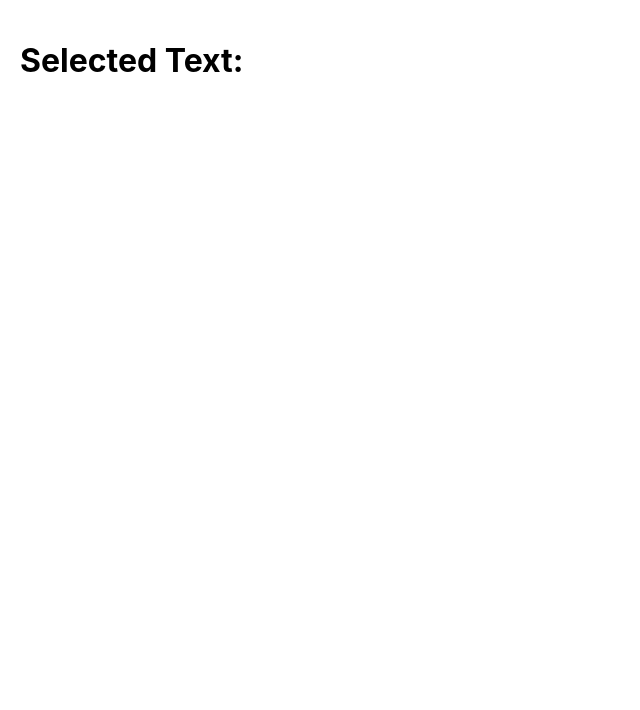
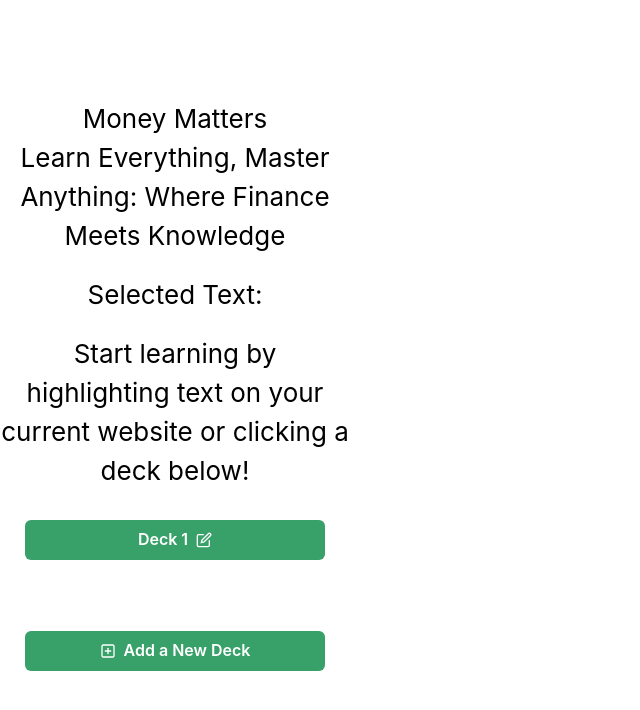
Before and after one commit to nelson123-lab/HackUNT2023, a React (Create React App) app in the folder client/: page / in a window 1280 px wide. Shown: the top 710 px of the page, without its empty margins (0-640 px from the left). Built offline with nearby package versions, Linux system fonts and the light colour scheme; no server answers.

Commit message:
Integrate into extension

```diff
--- a/client/src/App.css
+++ b/client/src/App.css
@@ -17,14 +17,14 @@
 }
 
 .App-header {
-  background-color: #282c34;
+  background-color: #ffffff;
   min-height: 100vh;
   display: flex;
   flex-direction: column;
   align-items: center;
   justify-content: center;
   font-size: calc(10px + 2vmin);
-  color: white;
+  color: black;
 }
 
 .App-link {
--- a/client/src/App.js
+++ b/client/src/App.js
@@ -1,3 +1,4 @@
+/* global chrome */
 import { ChakraProvider, Input } from '@chakra-ui/react';
 import { Button, Stack } from '@chakra-ui/react';
 import { PlusSquareIcon, EditIcon } from '@chakra-ui/icons';
@@ -5,7 +6,7 @@ import React, { useState, useEffect } from 'react';
 import Popup from './Popup';
 import './App.css';
 
-/* global chrome */
+
 
 function App() {
   const [deckNames, setDeckNames] = useState(['Deck 1']);
@@ -61,6 +62,7 @@ function App() {
         <header className="App-header">
           <div className="appname">Money Matters</div>
           <p>Learn Everything, Master Anything: Where Finance Meets Knowledge</p>
+          <Popup/>
           <div className='instructions'>Start learning by highlighting text on your current website or clicking a deck below!</div>
           <Stack spacing={4} direction='column' align='center' padding='30px'>
             {deckNames.map((deckName, index) => (
--- a/client/src/index.js
+++ b/client/src/index.js
@@ -8,7 +8,7 @@ import reportWebVitals from './reportWebVitals';
 const root = ReactDOM.createRoot(document.getElementById('root'));
 root.render(
   <React.StrictMode>
-    <Popup />
+    <App />
   </React.StrictMode>
 );
 
```
